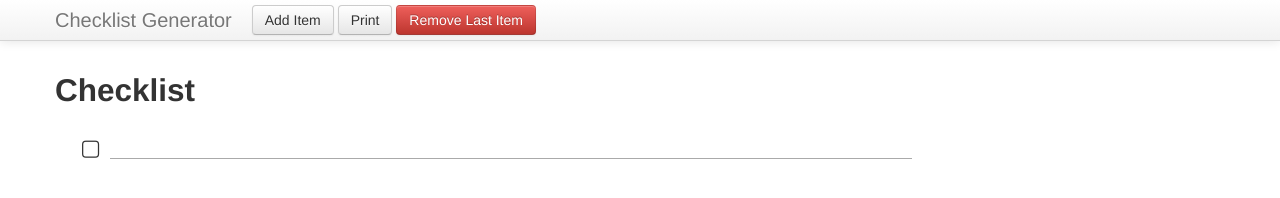
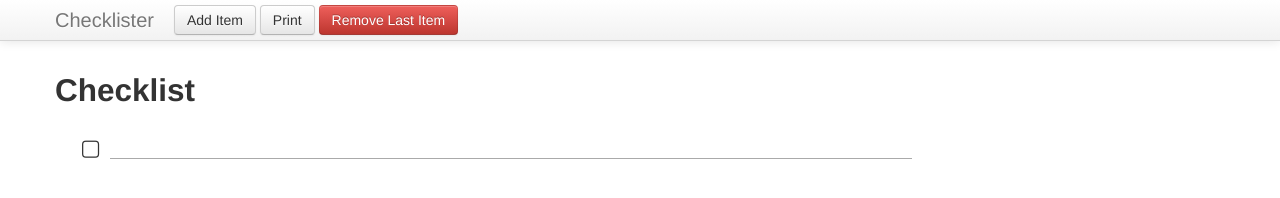
Before and after one commit to hellerbarde/checklister, a plain HTML site: page index.html in a window 1280 px wide. Drawn offline with Linux system fonts and the light colour scheme.

```diff
--- a/index.html
+++ b/index.html
@@ -3,7 +3,7 @@
     <head>
         <meta charset="utf-8">
         <title>
-            Checklist Template
+            Checklister
         </title>
         <script src="js/jquery.min.js"></script>
         <script src="js/bootstrap.min.js" type="text/javascript"></script>
@@ -116,7 +116,7 @@
         <div id="checklist-navbar" class="navbar navbar-fixed-top">
             <div class="navbar-inner">
                 <div class="container">
-                    <button type="button" class="btn btn-navbar" data-toggle="collapse" data-target=".nav-collapse"></button> <a class="brand" href="#">Checklist Generator</a>
+                    <button type="button" class="btn btn-navbar" data-toggle="collapse" data-target=".nav-collapse"></button> <a class="brand" href="#">Checklister</a>
                     <div class="nav-collapse collapse">
 
                         <button class="btn" id="action-add-item">Add Item</button>
```
Also changed, not shown: 2 other files.
